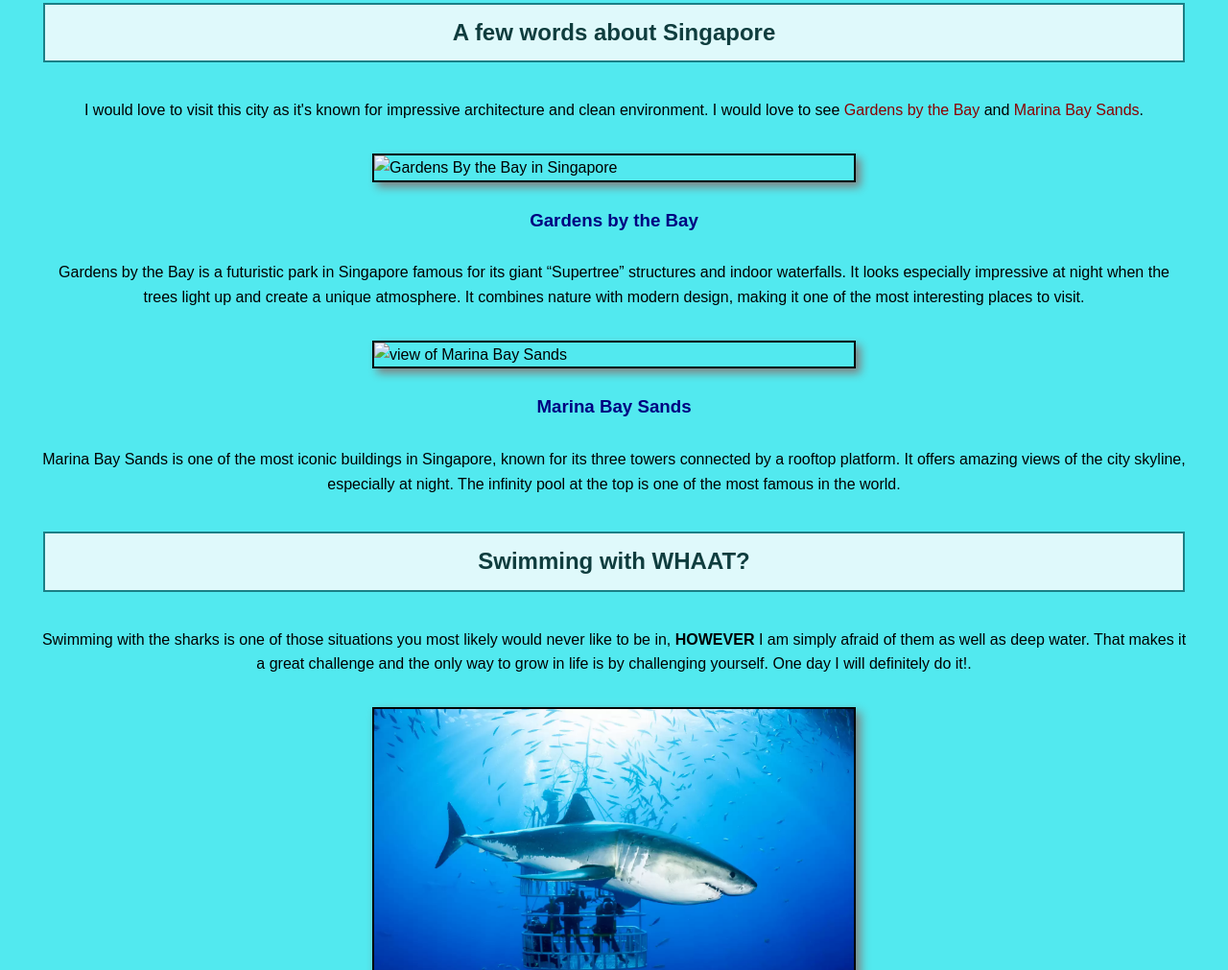
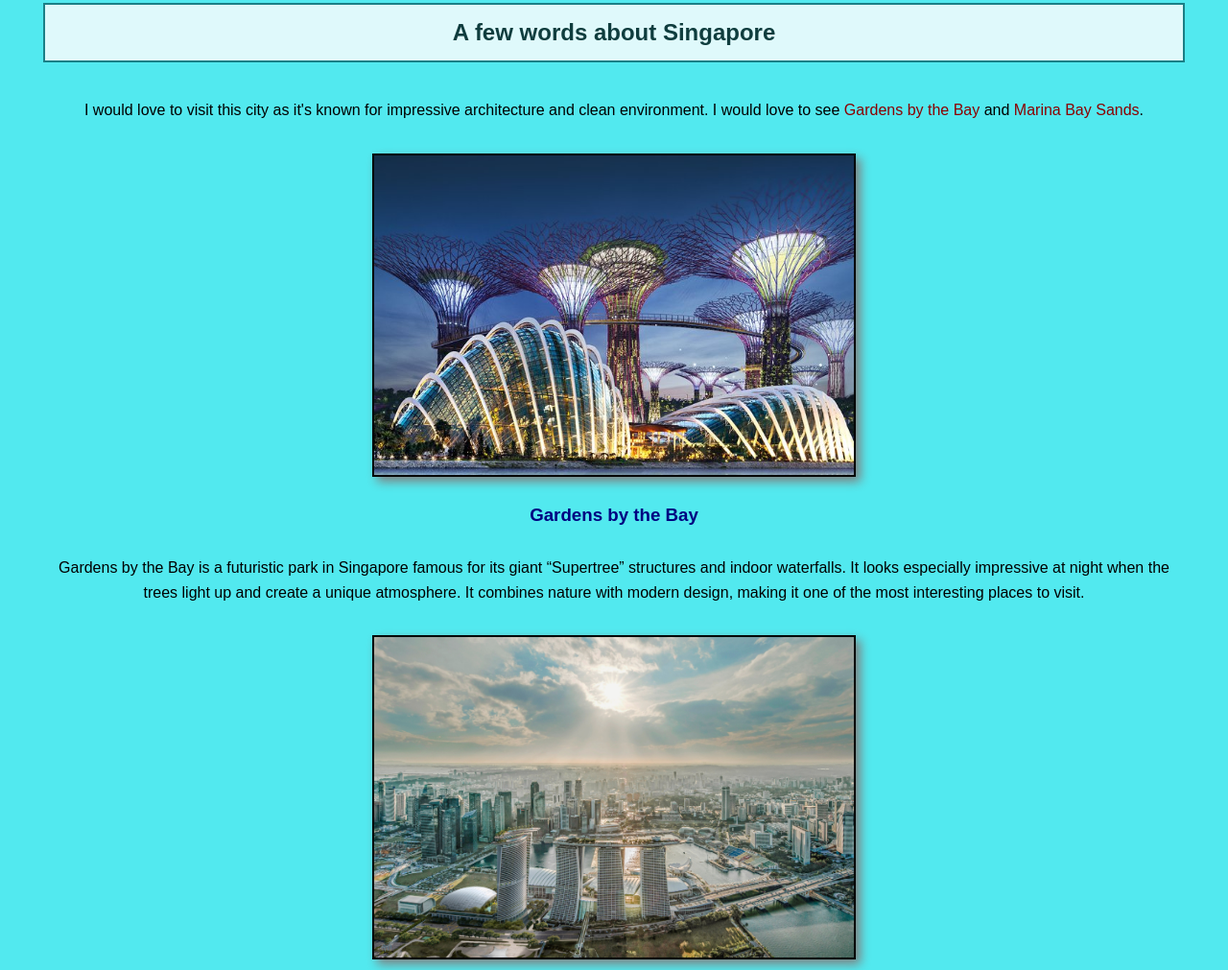
Before and after one commit to bartoszkawiak/bartosz-kawiak, a plain HTML site: page index.html in a window 1280 px wide. Shown: the part 1116-2127 px from the top of the page at 96% size. Drawn offline with Linux system fonts and the light colour scheme.

Commit message:
Fix image source paths in index.html
Updated image source paths for Gardens by the Bay and Marina Bay Sands.

```diff
--- a/index.html
+++ b/index.html
@@ -31,10 +31,10 @@
 <section id="singapore">
   <h2>A few words about Singapore</h2>
   <p>I would love to visit this city as it's known for impressive architecture and clean environment. I would love to see <a href="#gardens">Gardens by the Bay</a> and <a href="#marina">Marina Bay Sands</a>.</p>
-  <img id="gardens" class="center-img" src="codeyourfuture assets website/gardens-singapore.jpg" alt="Gardens By the Bay in Singapore">
+  <img id="gardens" class="center-img" src="codeyourfuture assets website/gardens_singapore.jpg" alt="Gardens By the Bay in Singapore">
     <h3>Gardens by the Bay</h3>
 <p>Gardens by the Bay is a futuristic park in Singapore famous for its giant “Supertree” structures and indoor waterfalls. It looks especially impressive at night when the trees light up and create a unique atmosphere. It combines nature with modern design, making it one of the most interesting places to visit.</p>
-<img id="marina" class="center-img" src="codeyourfuture assets website/marina-bay-sands.jpg" alt="view of Marina Bay Sands">
+<img id="marina" class="center-img" src="codeyourfuture assets website/marina_bay_sands.jpg" alt="view of Marina Bay Sands">
   <h3>Marina Bay Sands</h3>
 <p>Marina Bay Sands is one of the most iconic buildings in Singapore, known for its three towers connected by a rooftop platform. It offers amazing views of the city skyline, especially at night. The infinity pool at the top is one of the most famous in the world.</p>
 </section>
```
